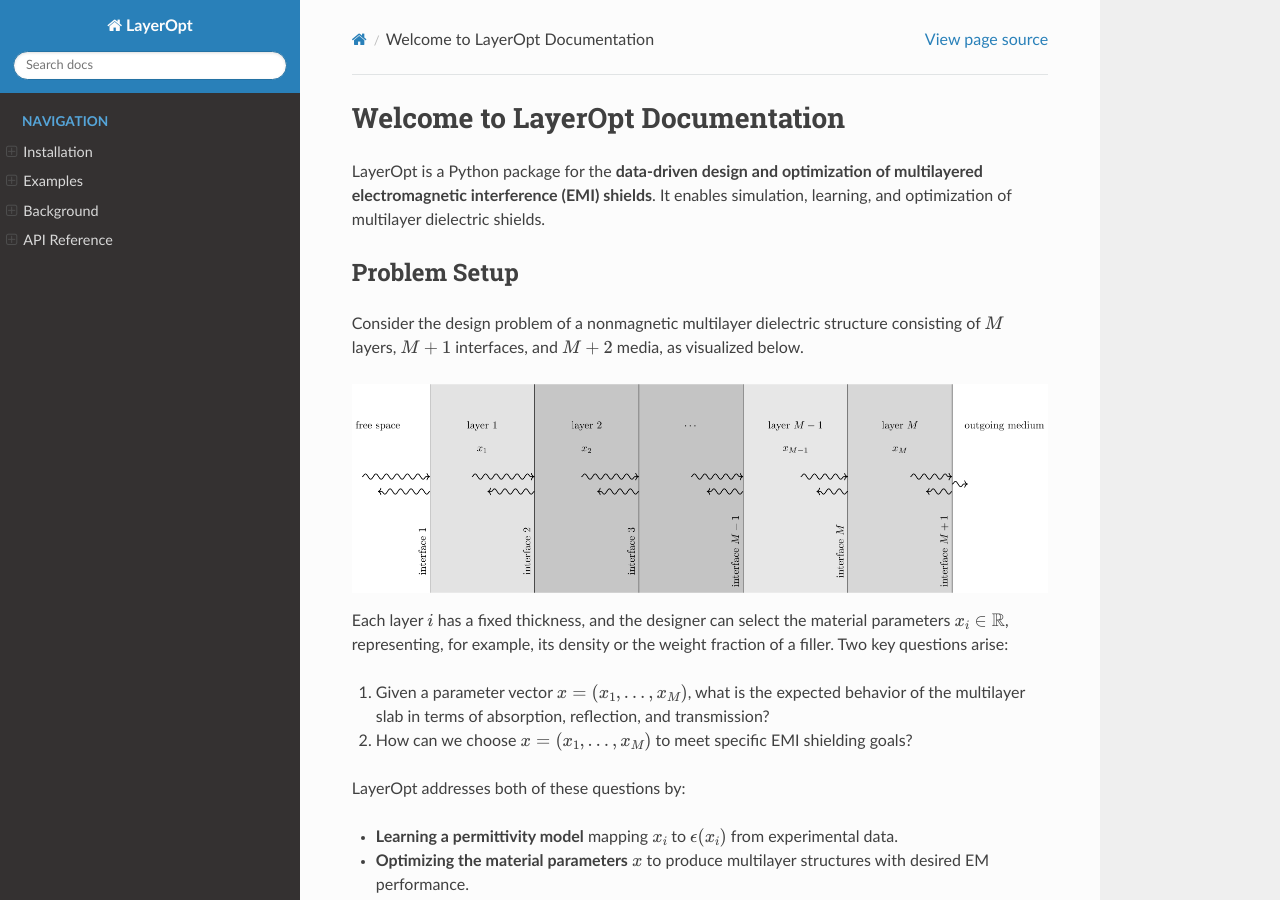
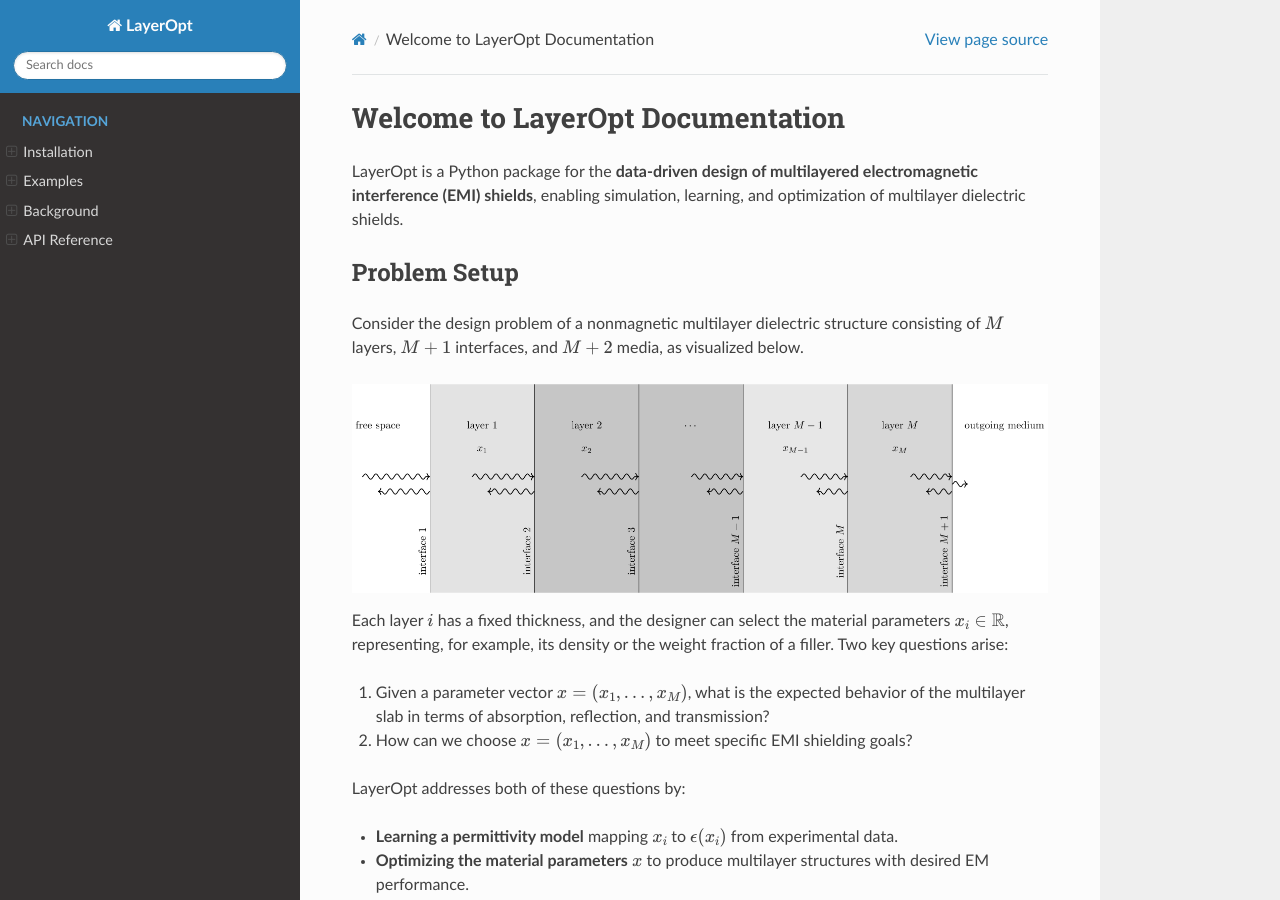
Before and after one commit to brechtevens/LayerOpt, a Sphinx documentation site: the page built from docs/index.rst, in a window 1280 px wide and 900 px high. Built offline with Sphinx 7.4.7 and the Read the Docs theme 3.1.0, drawn with Linux system fonts in a browser that asks for light colours; some of the changed text lies outside the part shown.

Commit message:
Updated index.rst

```diff
--- a/docs/index.rst
+++ b/docs/index.rst
@@ -30,8 +30,7 @@
 Welcome to LayerOpt Documentation
 =================================
 
-LayerOpt is a Python package for the **data-driven design and optimization of multilayered electromagnetic interference (EMI) shields**.
-It enables simulation, learning, and optimization of multilayer dielectric shields.
+LayerOpt is a Python package for the **data-driven design of multilayered electromagnetic interference (EMI) shields**, enabling simulation, learning, and optimization of multilayer dielectric shields.
 
 Problem Setup
 -------------
@@ -82,7 +81,7 @@
 References
 ----------
 
-LayerOpt builds on the methodology introduced by De Smedt et al. (2025), which presents a framework for producing optimally layered EMI shields with maximal absorption and minimal reflection.
+LayerOpt builds on the optimization strategy introduced in the following work:
 
 S. De Smedt, B. Evens, P. Ravichandran, P. Patrinos, F. Van Loock, and R. Cardinaels,
 "SMaRT Stacking: A Methodology to Produce Optimally Layered EMI Shields with Maximal Green Index Using Fused Deposition Modeling," *Adv. Funct. Mater.*, 2025, e12713.
```
